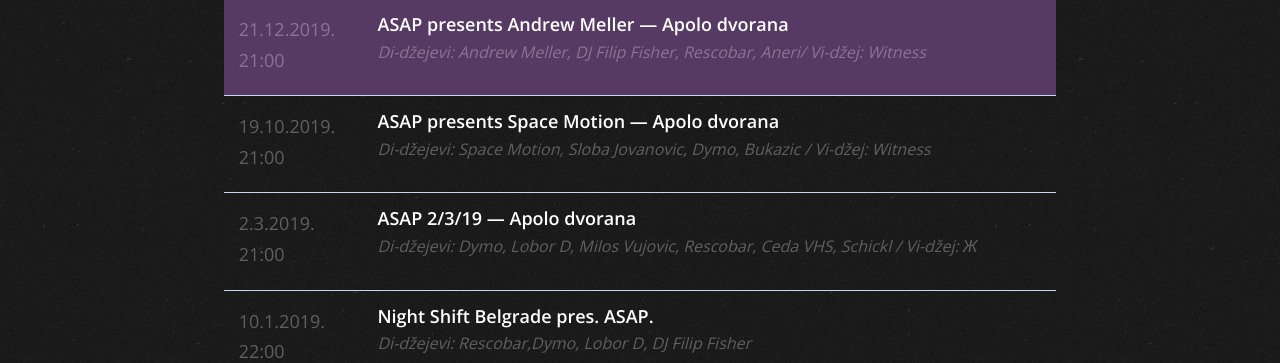
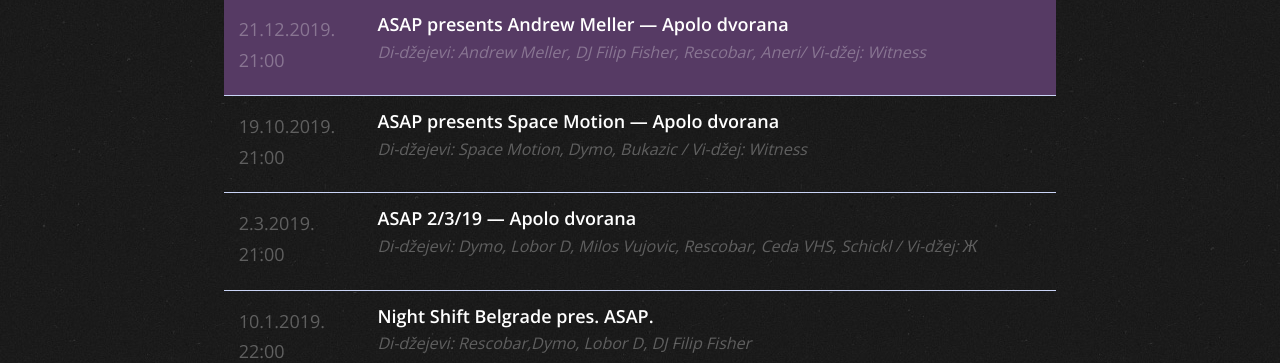
Before and after one commit to pilena/ASAP, a PHP site: page /dogadjaji.php in a window 1280 px wide. Shown: the part 355-718 px from the top of the page. Run offline with PHP 8.4, Linux system fonts and the light colour scheme; some libraries are stand-ins or nearby versions; some web fonts are replaced.

Commit message:
Ispravljen prethodni event

```diff
--- a/dogadjaji.php
+++ b/dogadjaji.php
@@ -156,7 +156,7 @@
                                     <div class="col-md-10">
 
                                         <h4> <a title='Facebook event | ASAP presents Space Motion — Apolo dvorana' href='https://www.facebook.com/events/2379876925585940/'> ASAP presents Space Motion — Apolo dvorana </a></h4>
-                                        <p>Di-džejevi: Space Motion, Sloba Jovanovic, Dymo, Bukazic / Vi-džej: Witness</p>
+                                        <p>Di-džejevi: Space Motion, Dymo, Bukazic / Vi-džej: Witness</p>
                                     </div>
                                 </div>
 
```
